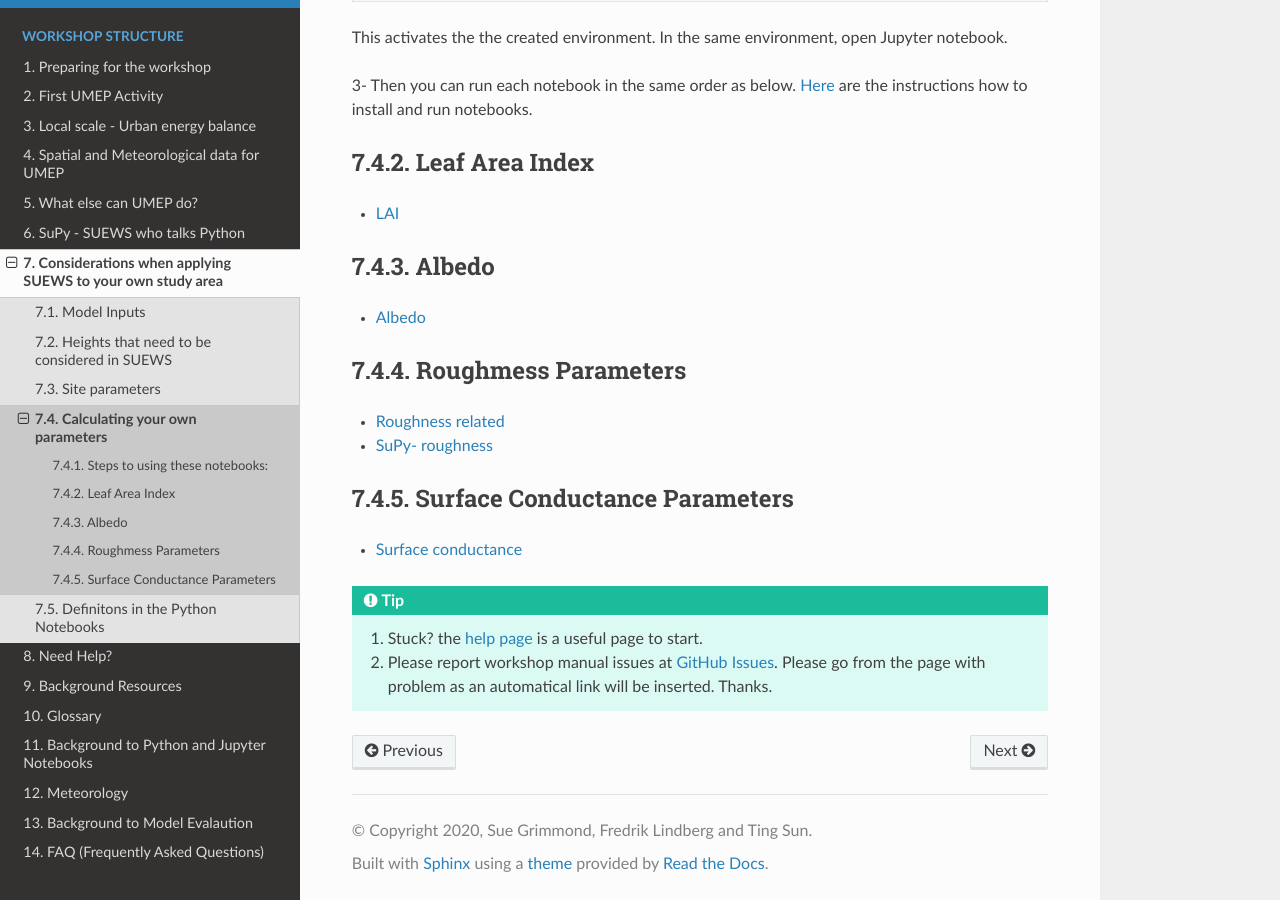
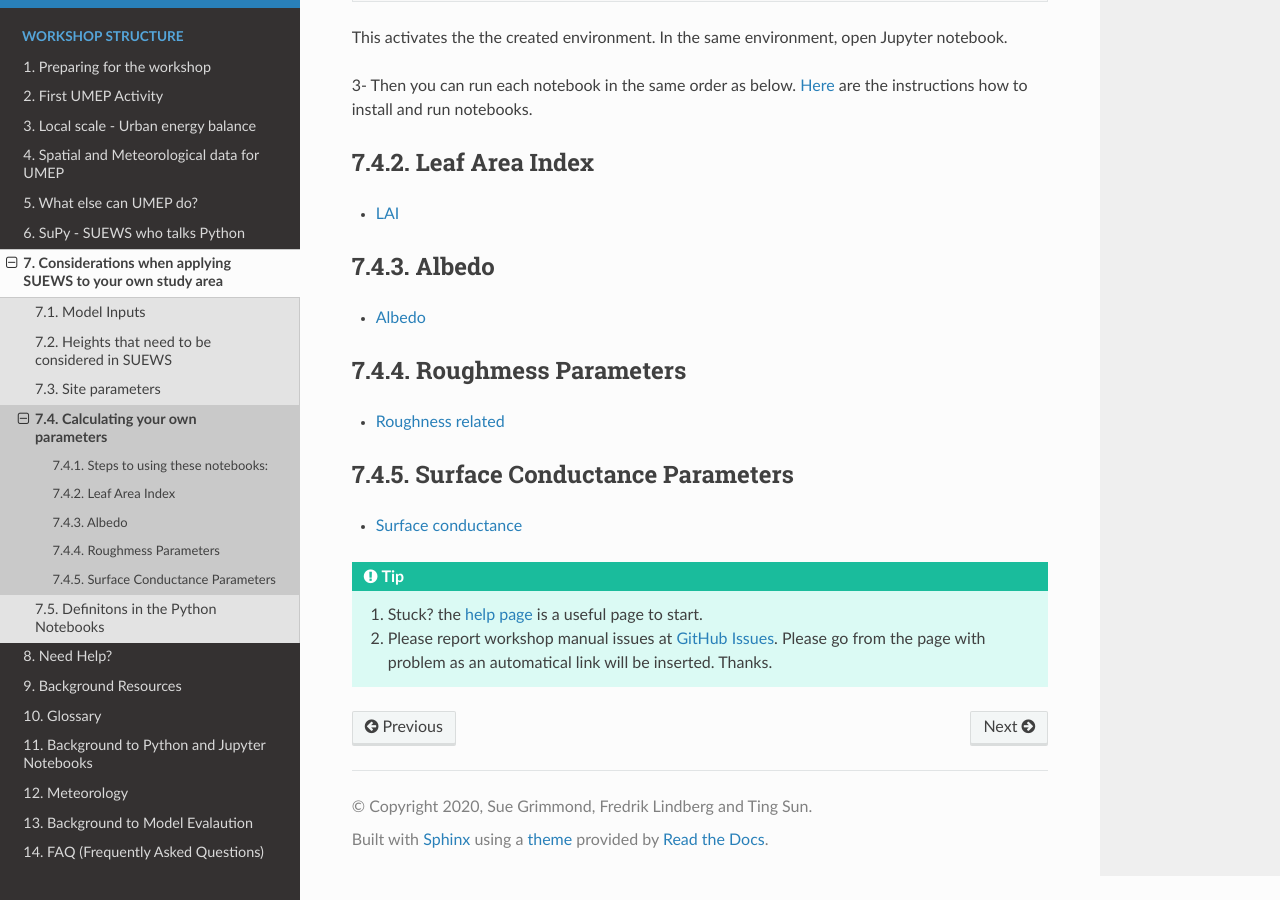
Before and after one commit to Urban-Meteorology-Reading/UMEP-Workshop, a Sphinx documentation site: the page built from source/Parameters/CalcParam.rst, in a window 1280 px wide and 900 px high, scrolled down 1948 px. Built offline with Sphinx 7.4.7 and the Read the Docs theme 2.0.0, drawn with Linux system fonts in a browser that asks for light colours.

Commit message:
Update CalcParam.rst

```diff
--- a/source/Parameters/CalcParam.rst
+++ b/source/Parameters/CalcParam.rst
@@ -89,8 +89,6 @@ Roughmess Parameters
 
 - `Roughness related  <https://suews-parameters-docs.readthedocs.io/en/latest/steps/roughness.html>`_
 
--  `SuPy- roughness <https://suews-parameters-docs.readthedocs.io/en/latest/steps/roughness-SuPy.html>`_
-
 
 Surface Conductance Parameters
 ==============================
```
